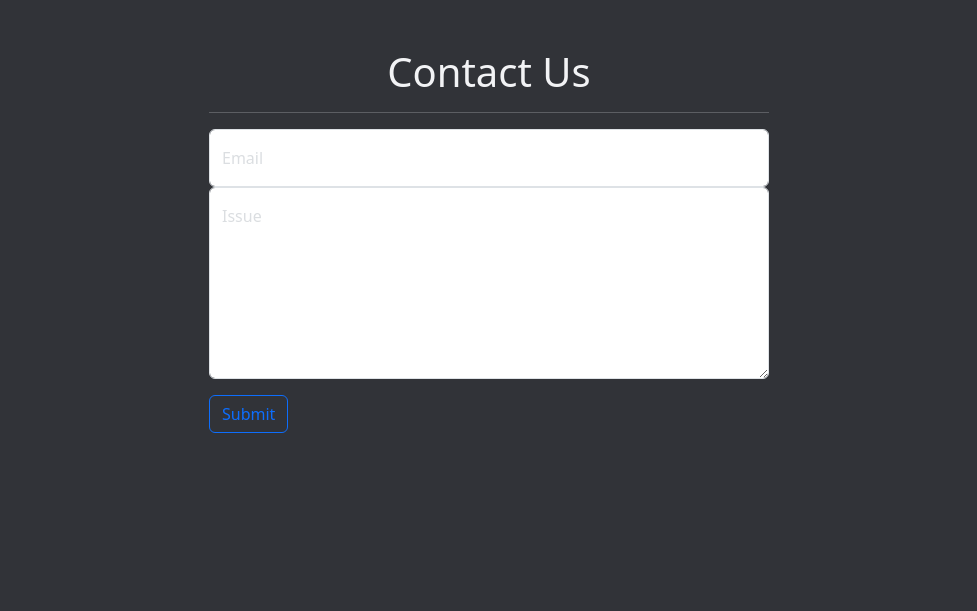
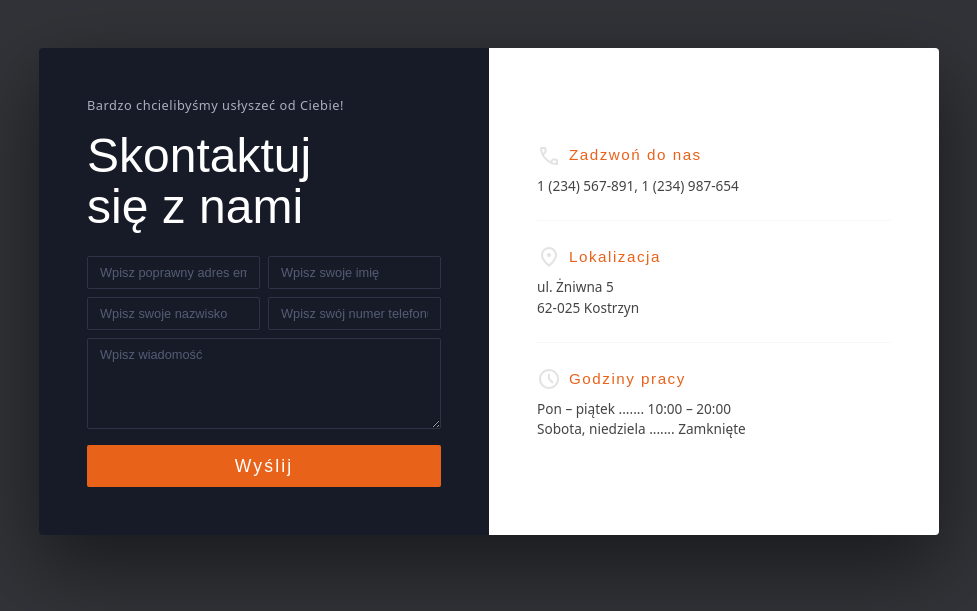
Before and after one commit to KacperZa/IOP, a Django app: page /contact in a window 1280 px wide. Shown: the part 58-669 px from the top of the page, without its empty margins (151-1128 px from the left). Run offline with Django 5.2, Linux system fonts and the light colour scheme; parts of the project's set-up code (start-up, migrations or seed data) failed here and were passed over.

Commit message:
reworked contact us page

```diff
--- a/iop/main/templates/main/contact.html
+++ b/iop/main/templates/main/contact.html
@@ -3,33 +3,156 @@
 {% block title%}Contact Us{% endblock %}
 
 {% block content%}
+    <style>
 
-    <div class="d-flex justify-content-center px-4">
-        <form novalidate style='width: 70vh;'>
-            <h1 class="text-center">Contact Us</h1>
-            <hr>
-            <div class='form-floating'>
-                <input type="email" id='email' class='form-control' placeholder='joe@gmail.com' required>
-                <label for='email' class='form-label'>Email</label>
-                <div class='invalid-feedback'>
-                    Invalid email
+        .contact-wrapper {
+            max-width: 900px;
+            overflow: hidden;
+            border-radius: 4px;
+            box-shadow: 0 30px 80px rgba(0,0,0,0.5);
+        }
+
+        /* LEFT */
+        .contact-left {
+            background: #171a27;
+        }
+
+        .contact-left .subtitle {
+            font-size: 0.8rem;
+            font-weight: 300;
+            color: #aab0c0;
+            letter-spacing: 0.04em;
+        }
+
+        .contact-left h1 {
+            font-family: 'Bebas Neue', sans-serif;
+            font-size: 3rem;
+            color: #fff;
+            line-height: 1.05;
+        }
+
+        .contact-left .form-control {
+            background: transparent;
+            border: 1px solid #2e3347;
+            color: #fff;
+            font-family: 'Barlow', sans-serif;
+            font-size: 0.8rem;
+            font-weight: 300;
+            border-radius: 2px;
+        }
+
+        .contact-left .form-control::placeholder { color: #555d75; }
+        .contact-left .form-control:focus {
+            background: transparent;
+            border-color: #e8621a;
+            color: #fff;
+            box-shadow: none;
+        }
+
+        .btn-submit {
+            background: #e8621a;
+            color: #fff;
+            border: none;
+            font-family: 'Bebas Neue', sans-serif;
+            font-size: 1.1rem;
+            letter-spacing: 0.12em;
+            border-radius: 2px;
+            transition: background 0.2s;
+        }
+
+        .btn-submit:hover { background: #d45510; color: #fff; }
+
+        .social-links a {
+            color: #aab0c0;
+            transition: color 0.2s;
+        }
+
+        .social-links a:hover { color: #e8621a; }
+
+        /* RIGHT */
+        .contact-right {
+            background: #fff;
+        }
+
+        .info-label {
+            font-family: 'Bebas Neue', sans-serif;
+            font-size: 0.95rem;
+            letter-spacing: 0.1em;
+            color: #e8621a;
+        }
+
+        .info-text {
+            font-size: 0.85rem;
+            font-weight: 300;
+            color: #444;
+        }
+    </style>
+
+    <div class="contact-wrapper w-100 container d-flex align-items-center justify-content-center" style="padding-left: 0px;padding-right: 0px;">
+        <div class="row g-0">
+
+            <!-- LEFT -->
+            <div class="col-md-6 contact-left p-4 p-md-5 d-flex flex-column gap-3">
+                <p class="subtitle mb-0">Bardzo chcielibyśmy usłyszeć od Ciebie!</p>
+                <h1>Skontaktuj<br>się z nami</h1>
+
+                <div class="row g-2">
+                    <div class="col-6">
+                        <input type="email" class="form-control" placeholder="Wpisz poprawny adres email">
+                    </div>
+                    <div class="col-6">
+                        <input type="text" class="form-control" placeholder="Wpisz swoje imię">
+                    </div>
+                    <div class="col-6">
+                        <input type="text" class="form-control" placeholder="Wpisz swoje nazwisko">
+                    </div>
+                    <div class="col-6">
+                        <input type="tel" class="form-control" placeholder="Wpisz swój numer telefonu">
+                    </div>
+                    <div class="col-12">
+                        <textarea class="form-control" rows="4" placeholder="Wpisz wiadomość"></textarea>
+                    </div>
                 </div>
+
+                <button class="btn btn-submit w-100 py-2">Wyślij</button>
             </div>
-            <div class='form-floating mb-3'>
-                <textarea name="text" id="textarea1" placeholder='Your issue' class='form-control' style="height: 12rem"></textarea>
-                <label for='textarea1' class='form-label'>Issue</label>
+
+            <!-- RIGHT -->
+            <div class="col-md-6 contact-right p-4 p-md-5 d-flex flex-column justify-content-center gap-4">
+
+                <div>
+                    <div class="info-label d-flex align-items-center gap-2 mb-2">
+                        <svg xmlns="http://www.w3.org/2000/svg" height="24px" viewBox="0 -960 960 960" width="24px" fill="#e3e3e3"><path d="M798-120q-125 0-247-54.5T329-329Q229-429 174.5-551T120-798q0-18 12-30t30-12h162q14 0 25 9.5t13 22.5l26 140q2 16-1 27t-11 19l-97 98q20 37 47.5 71.5T387-386q31 31 65 57.5t72 48.5l94-94q9-9 23.5-13.5T670-390l138 28q14 4 23 14.5t9 23.5v162q0 18-12 30t-30 12ZM241-600l66-66-17-94h-89q5 41 14 81t26 79Zm358 358q39 17 79.5 27t81.5 13v-88l-94-19-67 67ZM241-600Zm358 358Z"/></svg>
+                        Zadzwoń do nas
+                    </div>
+                    <p class="info-text mb-0">1 (234) 567-891, 1 (234) 987-654</p>
+                </div>
+
+                <hr class="my-0">
+
+                <div>
+                    <div class="info-label d-flex align-items-center gap-2 mb-2">
+                        <svg xmlns="http://www.w3.org/2000/svg" height="24px" viewBox="0 -960 960 960" width="24px" fill="#e3e3e3"><path d="M536.5-503.5Q560-527 560-560t-23.5-56.5Q513-640 480-640t-56.5 23.5Q400-593 400-560t23.5 56.5Q447-480 480-480t56.5-23.5ZM480-186q122-112 181-203.5T720-552q0-109-69.5-178.5T480-800q-101 0-170.5 69.5T240-552q0 71 59 162.5T480-186Zm0 106Q319-217 239.5-334.5T160-552q0-150 96.5-239T480-880q127 0 223.5 89T800-552q0 100-79.5 217.5T480-80Zm0-480Z"/></svg>
+                        Lokalizacja
+                    </div>
+                    <p class="info-text mb-0">ul. Żniwna 5 <br>62-025 Kostrzyn</p>
+                </div>
+
+                <hr class="my-0">
+
+                <div>
+                    <div class="info-label d-flex align-items-center gap-2 mb-2">
+                       <svg xmlns="http://www.w3.org/2000/svg" height="24px" viewBox="0 -960 960 960" width="24px" fill="#e3e3e3"><path d="m612-292 56-56-148-148v-184h-80v216l172 172ZM480-80q-83 0-156-31.5T197-197q-54-54-85.5-127T80-480q0-83 31.5-156T197-763q54-54 127-85.5T480-880q83 0 156 31.5T763-763q54 54 85.5 127T880-480q0 83-31.5 156T763-197q-54 54-127 85.5T480-80Zm0-400Zm0 320q133 0 226.5-93.5T800-480q0-133-93.5-226.5T480-800q-133 0-226.5 93.5T160-480q0 133 93.5 226.5T480-160Z"/></svg>
+                        Godziny pracy
+                    </div>
+                    <p class="info-text mb-0">
+                        Pon – piątek ....... 10:00 – 20:00<br>
+                        Sobota, niedziela ....... Zamknięte
+                    </p>
+                </div>
+
             </div>
-            <button class='btn btn-outline-primary'>Submit</button>
-        </form>
+        </div>
     </div>
-    <script>
-        const form=document.querySelector("form")
-        form.addEventListener('submit', e => {
-            if(!form.checkValidity()){
-                e.preventDefault()
-            }
-            form.classList.add('was-validated')
-        })
-    </script>
 
 {% endblock %}
```
